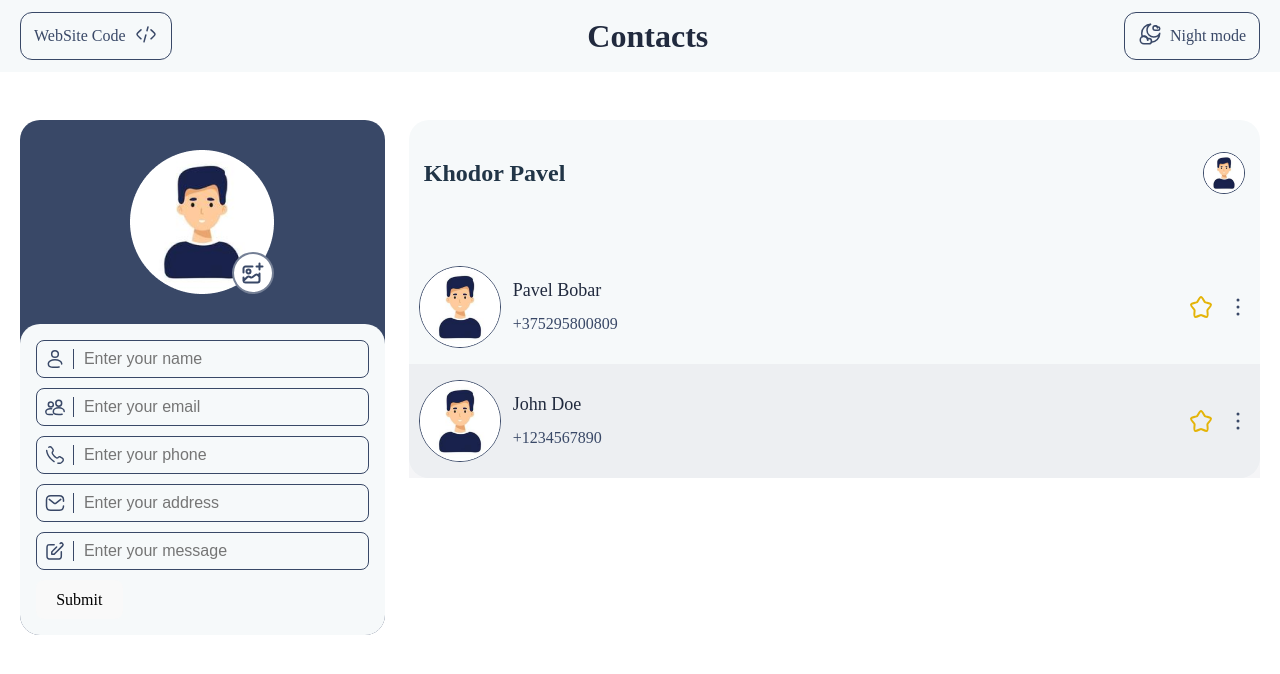
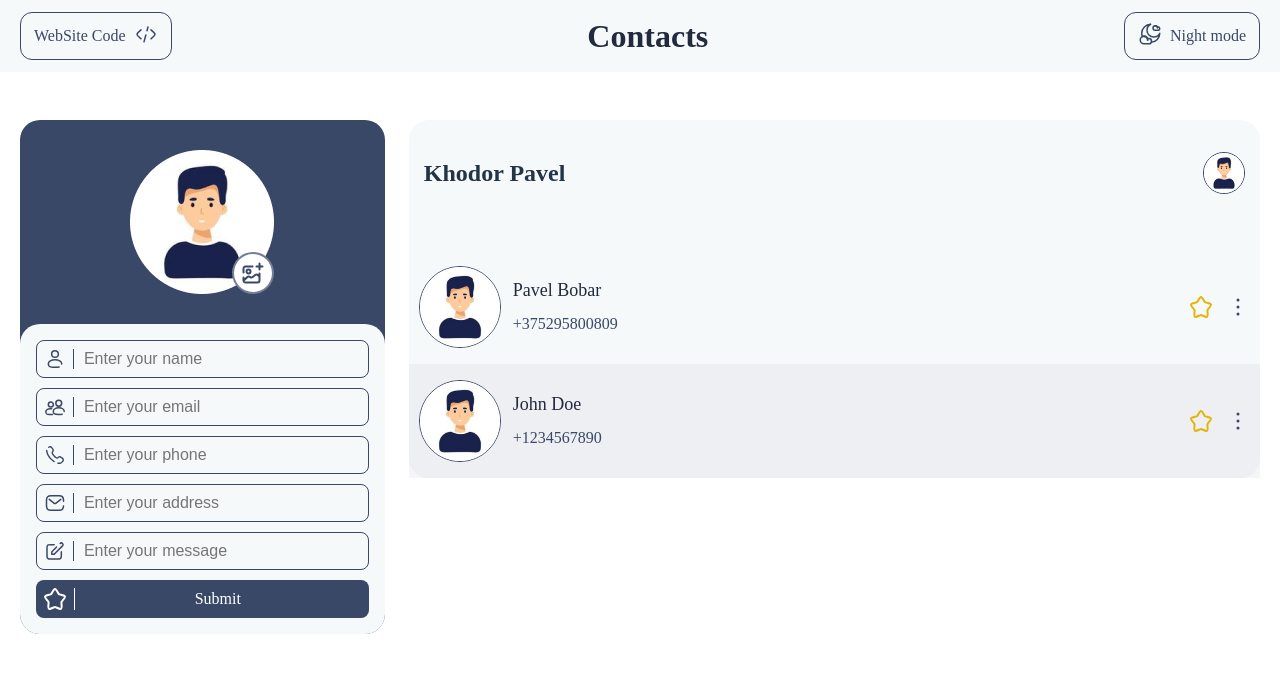
Before and after one commit to Khodor1997/contacts-manager, a React app: page / in a window 1280 px wide. Shown: the top 674 px of the page. Built offline with nearby package versions, Linux system fonts and the light colour scheme; the HTML template or start-up script is replaced by a standard one.

Commit message:
update contactCreateForm

```diff
--- /dev/null
+++ b/src/components/buttons/ButtonForm.jsx
@@ -0,0 +1,24 @@
+import StarIcon from '../icons/StarIcon';
+import styles from './styles.module.css'
+
+export default function ButtonForm ({ children, type = "button", onClick, onFavoriteClick, isFavorite}) {
+    return (
+        <div
+            className={styles['button-form']}
+        >
+            <span style={{display: "flex"}} onClick={onFavoriteClick}>
+                <StarIcon
+                    className={`${styles['button-form__icon']} ${isFavorite ? styles['button-form__favorite'] : ''}`}
+                />
+            </span>
+            <div></div>
+            <button
+                className={styles['button-form__text']}
+                type={type}
+                onClick={onClick}
+            >
+                {children}
+            </button>
+        </div>
+    )
+}
--- a/src/components/buttons/styles.module.css
+++ b/src/components/buttons/styles.module.css
@@ -26,3 +26,46 @@
     /* Стили для последнего дочернего элемента */
     margin-left: 8px;
 }
+.button-form {
+    width: 100%;
+    height: 38px;
+    display: flex;
+    align-items: center;
+    box-sizing: border-box;
+    padding: 8px;
+    border-radius: 8px;
+    background: #394867;
+    color: #fff;
+}
+.button-form__icon {
+    stroke: #ffff;
+    margin-right: 8px;
+    cursor: pointer;
+}
+.button-form__icon:hover {
+    fill: #fff
+}
+.button-form div {
+    width: 1px;
+    background: #fff;
+    height: 100%;
+}
+.button-form__text {
+    width: 100%;
+    font-size: 16px;
+    font-weight: 400;
+    background: transparent;
+    color: #fff;
+    outline: none;
+    border: none;
+}
+.button-form__text:focus {
+    outline: none;
+}
+.button-form__text:hover {
+    border: none;
+    outline: none;
+}
+.button-form__favorite {
+    fill: #fff;
+}
--- a/src/components/contacts/ContactCreateForm.jsx
+++ b/src/components/contacts/ContactCreateForm.jsx
@@ -1,4 +1,5 @@
 import InputField from '../inputs/InputField';
+import ButtonForm from '../buttons/ButtonForm';
 import { useState } from 'react';
 import styles from './style.module.css';
 import createImage from './../../assets/icons/add-image.svg';
@@ -16,18 +17,28 @@ export default function ContactCreateForm() {
     const [address, setAddress] = useState('');
     const [message, setMessage] = useState('');
 
+    const [isFavorite, setIsFavorite] = useState(false);
+
     const handleSubmit = (e) => {
         e.preventDefault();
-        const formData = {
-            name,
-            email,
-            phone,
-            address,
-            message,
-        };
-        console.log(formData); // Логика отправки формы
+        const formData = { name, email, phone, address, message, isFavorite };
+
+        console.log(formData);
+        clearForm()
     };
 
+    const handleFavoriteClick = () => {
+        setIsFavorite(!isFavorite);
+        console.log('111111')
+    };
+
+    const clearForm = (() => {
+        setName('');
+        setEmail('');
+        setPhone('');
+        setAddress('');
+        setMessage('');
+    })
     return (
         <div className={styles['create-contact']}>
             <div className={styles['create-contact__image']}>
@@ -44,7 +55,14 @@ export default function ContactCreateForm() {
                     <InputField icon={mail} altText="Address icon" value={address} onChange={setAddress} placeholder="Enter your address" />
                     <InputField icon={edit} altText="Message icon" value={message} onChange={setMessage} placeholder="Enter your message" />
 
-                    <button type="submit">Submit</button>
+                    {/* <button type="submit">Submit</button> */}
+                    <ButtonForm
+                        type="submit"
+                        isFavorite={isFavorite}
+                        onFavoriteClick={handleFavoriteClick}
+                    >
+                        Submit
+                    </ButtonForm>
                 </form>
             </div>
         </div>
```
